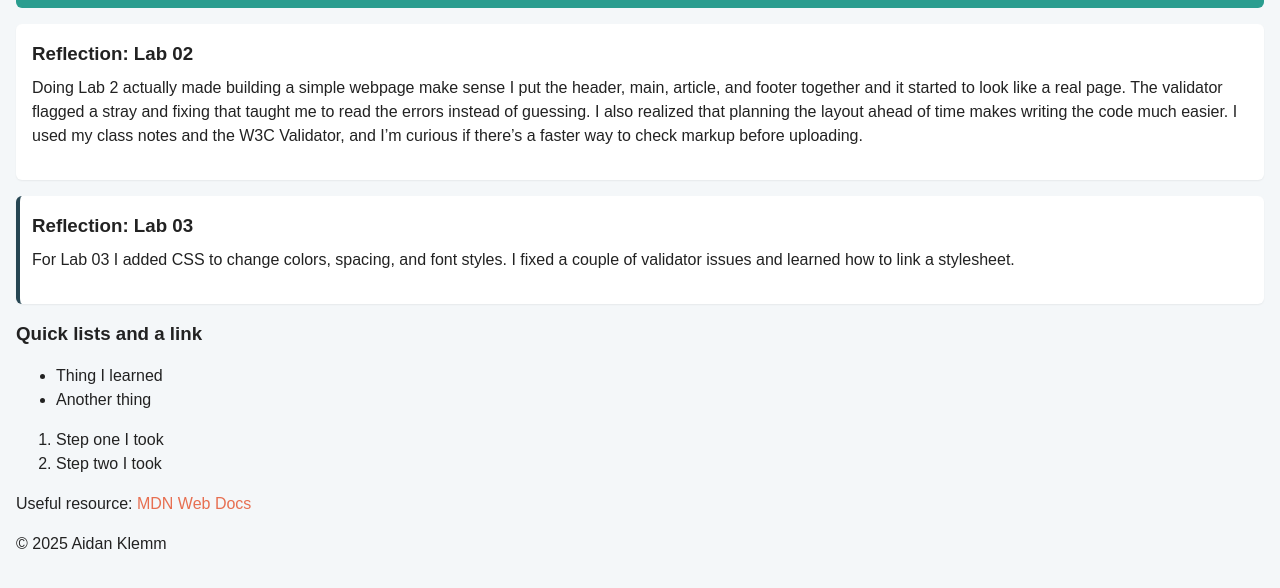
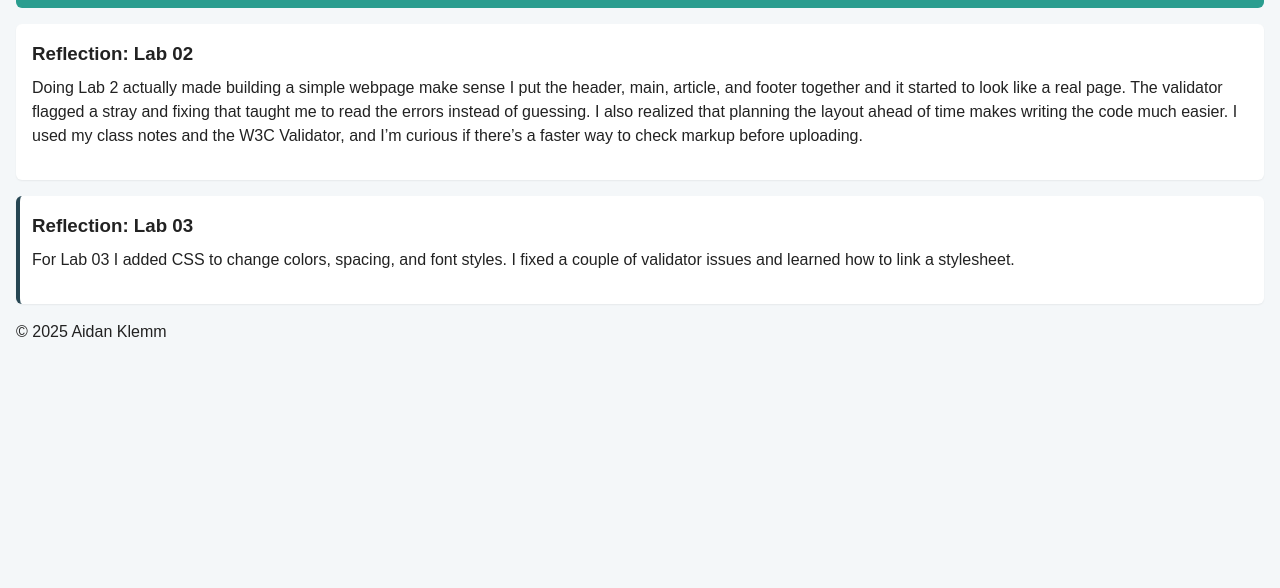
Before and after one commit to Klemm1070939/csit121, a plain HTML site: page lab03/index.html in a window 1280 px wide. Shown: the part 140-728 px from the top of the page. Drawn offline with Linux system fonts and the light colour scheme.

Commit message:
Update index.html

```diff
--- a/lab03/index.html
+++ b/lab03/index.html
@@ -23,20 +23,7 @@
       <p>For Lab 03 I added CSS to change colors, spacing, and font styles. I fixed a couple of validator issues and learned how to link a stylesheet.</p>
     </article>
 
-    <section>
-      <h3>Quick lists and a link</h3>
-      <ul>
-        <li>Thing I learned</li>
-        <li>Another thing</li>
-      </ul>
 
-      <ol>
-        <li>Step one I took</li>
-        <li>Step two I took</li>
-      </ol>
-
-      <p>Useful resource: <a href="https://developer.mozilla.org/" target="_blank" rel="noopener">MDN Web Docs</a></p>
-    </section>
   </main>
 
   <footer>
```
